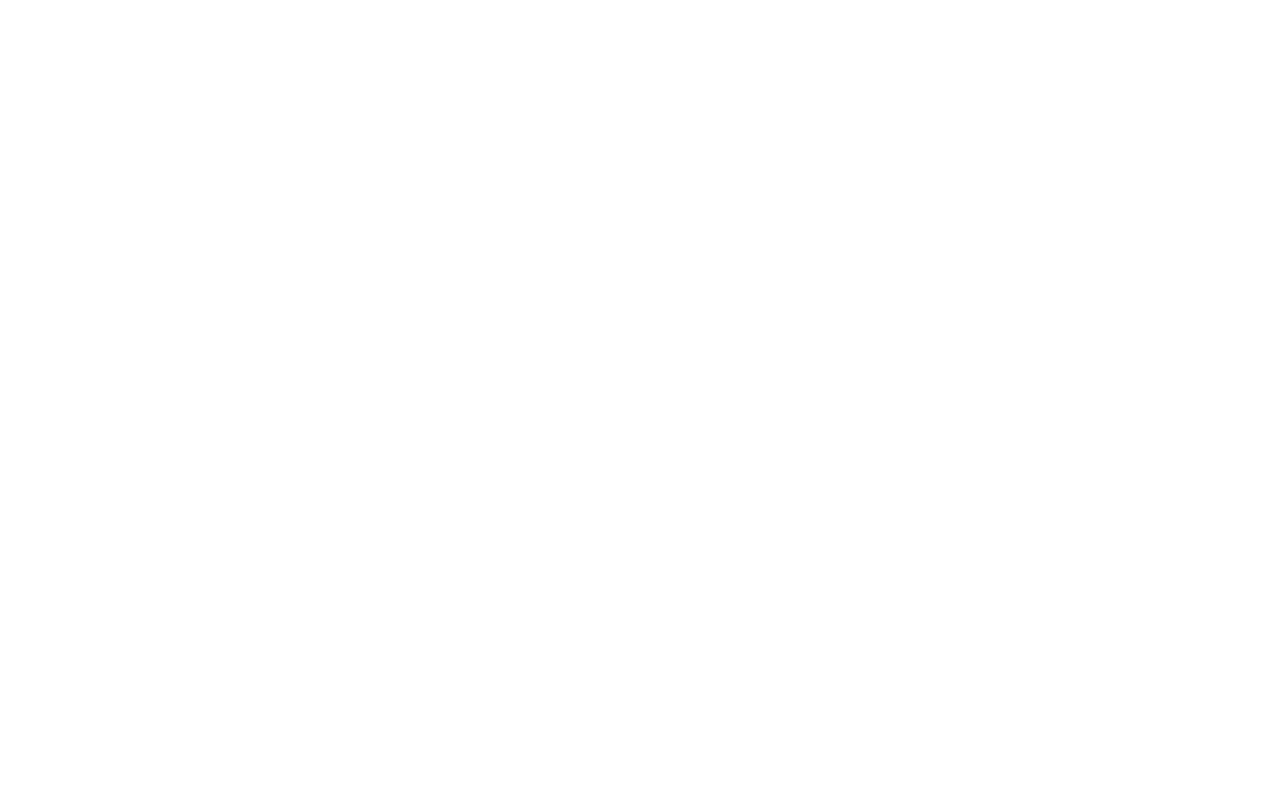
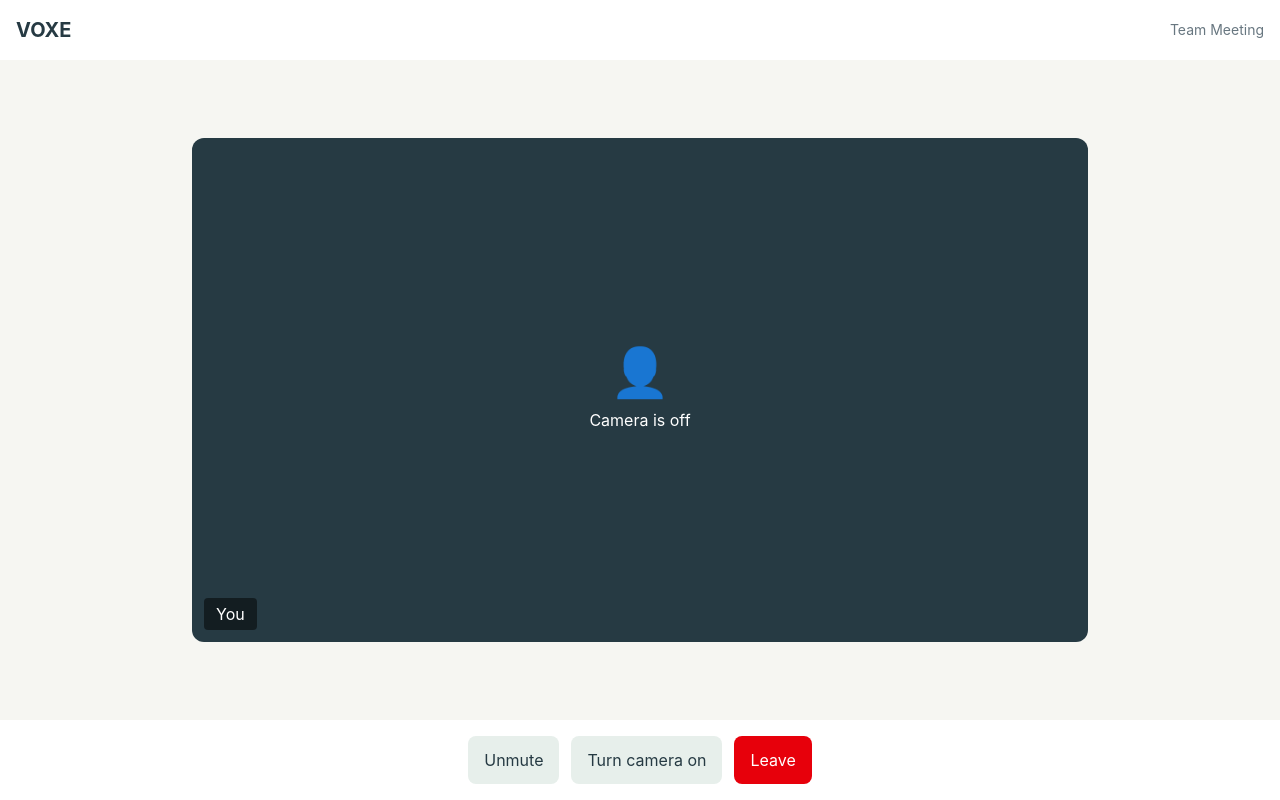
Before and after one commit to rahull-techh/meets-manager, a React app: page /meeting-room in a window 1280 px wide. Before the commit this address had no page. Built offline with nearby package versions, Linux system fonts and the light colour scheme; the HTML template or start-up script is replaced by a standard one.

Commit message:
ADD Meeting Room

```diff
--- a/src/App.jsx
+++ b/src/App.jsx
@@ -5,6 +5,8 @@
 import Dashboard from './pages/Dashboard'
 import JoinMeeting from './components/JoinMeeting'
 import ScheduleMeeting from './components/ScheduleMeeting'
+import MeetingRoom from './pages/MeetingRoom'
+
 
 const App = () => {
   return (
@@ -17,6 +19,7 @@
         <Route path='/dashboard' element= {<Dashboard />} />
         <Route path='/join-meeting' element= {<JoinMeeting />} />
         <Route path='/schedule-meeting' element= {<ScheduleMeeting />} />
+        <Route path='/meeting-room' element={ <MeetingRoom />} />
       </Routes>
     </div>
   )
--- /dev/null
+++ b/src/pages/MeetingRoom.jsx
@@ -0,0 +1,137 @@
+import React from 'react'
+import { useEffect, useRef, useState } from 'react'
+import { useNavigate } from 'react-router-dom'
+
+const MeetingRoom = () => {
+  const navigate = useNavigate()
+  const videoRef = useRef(null)
+  const streamRef = useRef(null)
+
+  const [micOn, setMicOn] = useState(false)
+  const [cameraOn, setCameraOn] = useState(false)
+  const [error, setError] = useState('')
+
+  useEffect(() => {
+    return () => {
+      if (streamRef.current) {
+        streamRef.current.getTracks().forEach((track) => track.stop())
+      }
+     }
+  }, [])
+
+  const toggleMedia = async (type) => {
+    const isCamera = type === 'video'
+    const isOn = isCamera ? cameraOn : micOn
+    const setIsOn = isCamera ? setCameraOn : setMicOn
+
+    setError('')
+
+    const existingTrack = streamRef.current?.getTracks().find(
+      (track) => track.kind === type
+    )
+
+    if (existingTrack) {
+      existingTrack.enabled = !isOn
+      setIsOn(!isOn)
+      return
+    }
+
+    try {
+      const newStream = await navigator.mediaDevices.getUserMedia({
+        audio: type === 'audio',
+        video: type === 'video'
+      })
+
+        let stream = streamRef.current
+
+      if (!stream) {
+        stream = new MediaStream()
+        streamRef.current = stream
+      }
+      newStream.getTracks().forEach((track) => {
+        stream.addTrack(track)
+      })
+
+      if (videoRef.current) {
+        videoRef.current.srcObject = stream
+      }
+
+      setIsOn(true)
+    }
+    catch (err) {
+      console.error(err)
+      setError(
+        type === 'video'
+          ? 'Unable to access camera. Please check permission.'
+          : 'Unable to access microphone. Please check permission.'
+      )
+    }
+  }
+  const leaveMeeting = () => {
+    if (streamRef.current) {
+      streamRef.current.getTracks().forEach((track) => track.stop())
+      streamRef.current = null
+    }
+
+    navigate('/dashboard')
+  }
+  return (
+    <div className='min-h-screen bg-[#F6F6F2] flex flex-col'>
+        <div className='bg-white p-4 flex justify-between items-center'>
+        <h1 className='text-xl font-bold text-[#263A43]'>VOXE</h1>
+        <h2 className='text-sm text-[#687780]'>Team Meeting</h2>
+      </div>
+
+      <div className='flex-1 flex flex-col items-center justify-center p-4'>
+        <div className='bg-[#263A43] w-full max-w-4xl aspect-video rounded-xl overflow-hidden flex items-center justify-center relative'>
+            <video
+            ref={videoRef}
+            autoPlay
+            playsInline
+            muted
+            className={`w-full h-full object-cover ${
+              cameraOn ? 'block' : 'hidden'
+            }`}  />
+
+            {!cameraOn && (
+            <div className='text-center text-white'>
+              <div className='text-5xl mb-3'>👤</div>
+              <h2>Camera is off</h2>
+            </div>
+          )}
+
+            <div className='absolute bottom-3 left-3 text-white bg-black/50 px-3 py-1 rounded'>
+            You
+            </div>
+        </div>
+
+        {error && (
+            <p className='text-red-600 mt-3 text-sm text-center'>
+            {error}
+            </p>
+        )}
+      </div>
+      <div className='bg-white p-4 flex justify-center items-center gap-3 flex-wrap'>
+        <button
+          onClick={() => toggleMedia('audio')}
+          className='bg-[#E7EFEB] text-[#263A43] px-4 py-3 rounded-lg'>
+          {micOn ? 'Mute' : 'Unmute'}
+        </button>
+
+        <button
+          onClick={() => toggleMedia('video')}
+          className='bg-[#E7EFEB] text-[#263A43] px-4 py-3 rounded-lg'>
+          {cameraOn ? 'Turn camera off' : 'Turn camera on'}
+        </button>
+
+        <button
+          onClick={leaveMeeting}
+          className='bg-red-600 text-white px-4 py-3 rounded-lg'>
+          Leave
+        </button>
+    </div></div>
+  )
+}
+
+
+export default MeetingRoom
```
